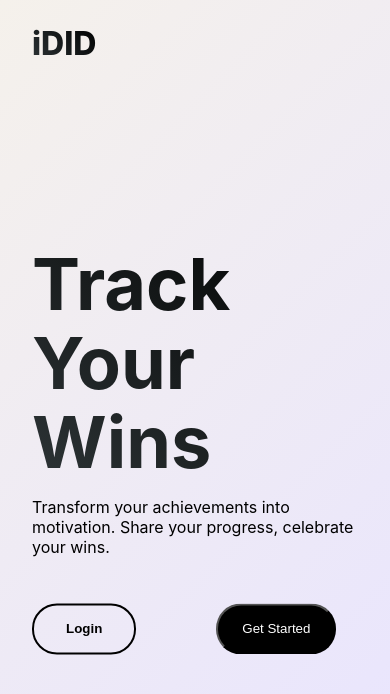
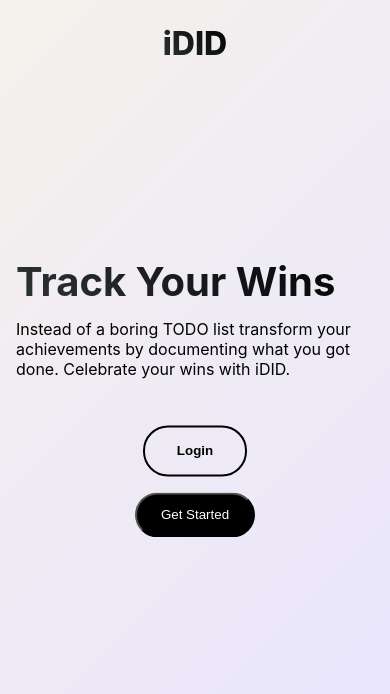
Before and after one commit to nig3l/iDID, a React (Create React App) app in the folder frontend/: page / in a window 390 px wide. Shown: the top 694 px of the page. Built offline with nearby package versions, Linux system fonts and the light colour scheme; no server answers.

Commit message:
responsiveness and styling

```diff
--- a/frontend/public/index.html
+++ b/frontend/public/index.html
@@ -2,42 +2,19 @@
 <html lang="en">
   <head>
     <meta charset="utf-8" />
-    <link rel="icon" href="%PUBLIC_URL%/favicon.ico" />
+    <link rel="icon" href="%PUBLIC_URL%/logo.png" />
     <meta name="viewport" content="width=device-width, initial-scale=1" />
     <meta name="theme-color" content="#000000" />
     <meta
       name="description"
       content="Web site created using create-react-app"
     />
-    <link rel="apple-touch-icon" href="%PUBLIC_URL%/logo192.png" />
-    <!--
-      manifest.json provides metadata used when your web app is installed on a
-      user's mobile device or desktop. See https://developers.google.com/web/fundamentals/web-app-manifest/
-    -->
+    <link rel="apple-touch-icon" href="%PUBLIC_URL%/logo.png" />
     <link rel="manifest" href="%PUBLIC_URL%/manifest.json" />
-    <!--
-      Notice the use of %PUBLIC_URL% in the tags above.
-      It will be replaced with the URL of the `public` folder during the build.
-      Only files inside the `public` folder can be referenced from the HTML.
-
-      Unlike "/favicon.ico" or "favicon.ico", "%PUBLIC_URL%/favicon.ico" will
-      work correctly both with client-side routing and a non-root public URL.
-      Learn how to configure a non-root public URL by running `npm run build`.
-    -->
     <title>iDID</title>
   </head>
   <body>
     <noscript>You need to enable JavaScript to run this app.</noscript>
     <div id="root"></div>
-    <!--
-      This HTML file is a template.
-      If you open it directly in the browser, you will see an empty page.
-
-      You can add webfonts, meta tags, or analytics to this file.
-      The build step will place the bundled scripts into the <body> tag.
-
-      To begin the development, run `npm start` or `yarn start`.
-      To create a production bundle, use `npm run build` or `yarn build`.
-    -->
   </body>
 </html>
--- a/frontend/src/components/Auth/Auth.css
+++ b/frontend/src/components/Auth/Auth.css
@@ -70,3 +70,28 @@
   color: #990000;
   border: 1px solid #ff9999;
 }
+
+@media (max-width: 768px) {
+  .auth-container {
+    padding: 1rem;
+  }
+
+  .auth-card {
+    width: 90%;
+  }
+}
+
+@media (max-width: 480px) {
+  .auth-card {
+    padding: 1.5rem;
+  }
+
+  .auth-card h2 {
+    font-size: 1.5rem;
+  }
+
+  .auth-card input,
+  .auth-card button {
+    padding: 0.6rem;
+  }
+}
--- a/frontend/src/components/Dashboard/Dashboard.css
+++ b/frontend/src/components/Dashboard/Dashboard.css
@@ -317,8 +317,6 @@
 }
 
 
-
-  /* Navbar Profile Styles */
   .profile-section {
     position: relative;
   }
@@ -365,3 +363,45 @@
   .profile-menu button:hover {
     background: #f5f5f5;
   }
+
+  @media (max-width: 768px) {
+    .dashboard-nav {
+      flex-direction: column;
+      gap: 1rem;
+      text-align: center;
+    }
+
+    .nav-links {
+      flex-wrap: wrap;
+      justify-content: center;
+    }
+
+    .stats-section {
+      grid-template-columns: 1fr;
+    }
+
+    .achievements-grid {
+      grid-template-columns: 1fr;
+    }
+
+    .achievement-form {
+      width: 90%;
+      margin: 0 1rem;
+    }
+
+    .filter-buttons {
+      flex-wrap: wrap;
+      justify-content: center;
+    }
+  }
+
+  @media (max-width: 480px) {
+    .dashboard-content {
+      padding: 0 1rem;
+    }
+
+    .timeline-item {
+      margin-left: 1rem;
+      padding: 1rem;
+    }
+  }
--- a/frontend/src/components/Dashboard/History.js
+++ b/frontend/src/components/Dashboard/History.js
@@ -24,7 +24,6 @@ const History = () => {
         new Date(Date.now() - timeRanges[filter] * 24 * 60 * 60 * 1000).toISOString()
       );
     }
-
     const { data, error } = await query.order('created_at', { ascending: false });
     if (!error) setAchievements(data);
   };
--- a/frontend/src/components/Pages/LandingPage.css
+++ b/frontend/src/components/Pages/LandingPage.css
@@ -90,3 +90,36 @@
   .primary-button:hover, .secondary-button:hover {
     transform: translateY(-2px);
   }
+
+  @media (max-width: 768px) {
+    .landing-header {
+      flex-direction: column;
+      gap: 1rem;
+      text-align: center;
+    }
+
+    .navigation {
+      flex-direction: column;
+      gap: 1rem;
+    }
+
+    .text-content h1 {
+      font-size: 3rem;
+    }
+
+    .cta-section {
+      flex-direction: column;
+      gap: 1rem;
+      align-items: center;
+    }
+  }
+
+  @media (max-width: 480px) {
+    .landing-container {
+      padding: 0 1rem;
+    }
+
+    .text-content h1 {
+      font-size: 2.5rem;
+    }
+  }
--- a/frontend/src/components/Pages/LandingPage.js
+++ b/frontend/src/components/Pages/LandingPage.js
@@ -51,7 +51,7 @@ const LandingPage = () => {
       <main className="landing-content">
         <div className="text-content">
           <h1 ref={titleRef}>Track Your Wins</h1>
-          <p ref={taglineRef}>Transform your achievements into motivation. Share your progress, celebrate your wins.</p>
+          <p ref={taglineRef}> Instead of a boring TODO list transform your achievements by documenting what you got done. Celebrate your wins with iDID.</p>
           <div ref={ctaRef} className="cta-section">
             <button className="secondary-button" onClick={handleLogin}>Login</button>
             <button className="cta-button" onClick={handleSignup}>Get Started</button>
```
Also changed, not shown: frontend/public/logo.png (added).
